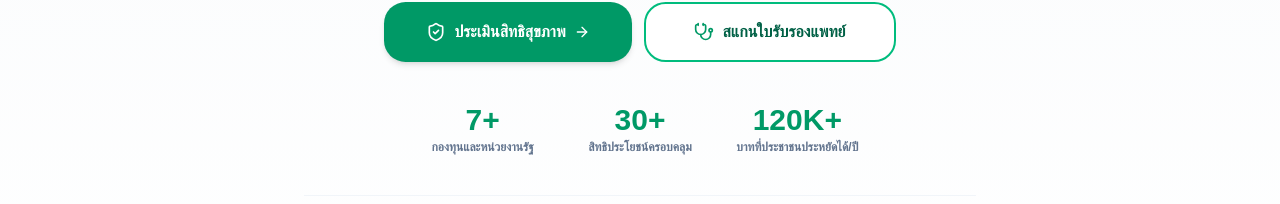
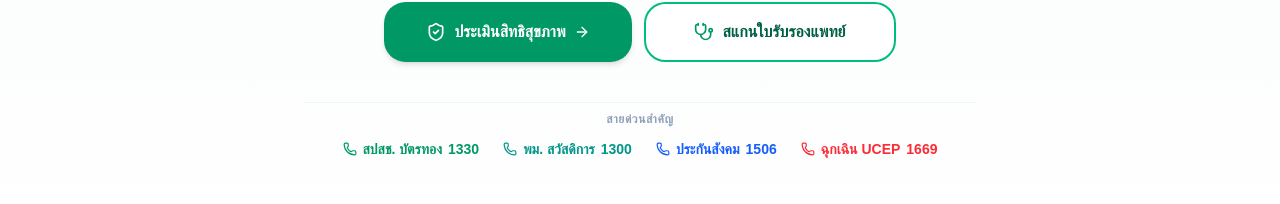
Before and after one commit to pidsana42-lgtm/CarePulse-AI, a Next.js app in the folder frontend/: page / in a window 1280 px wide. Shown: the part 424-628 px from the top of the page. Built offline with nearby package versions, Linux system fonts and the light colour scheme; no server answers; a web font is replaced by a local one.

Commit message:
style: Remove stats section from Hero

```diff
--- a/frontend/components/hero.tsx
+++ b/frontend/components/hero.tsx
@@ -1,10 +1,4 @@
 import { ShieldCheck, Stethoscope, Phone, ArrowRight } from 'lucide-react'
-
-const STATS = [
-  { value: '7+', label: 'กองทุนและหน่วยงานรัฐ' },
-  { value: '30+', label: 'สิทธิประโยชน์ครอบคลุม' },
-  { value: '120K+', label: 'บาทที่ประชาชนประหยัดได้/ปี' },
-]
 
 const HOTLINES = [
   { color: 'text-emerald-600', number: '1330', label: 'สปสช. บัตรทอง' },
@@ -50,16 +44,6 @@ export function Hero() {
           </a>
         </div>
 
-        {/* Stats */}
-        <div className="grid grid-cols-3 gap-6 w-full max-w-md">
-          {STATS.map((s, i) => (
-            <div key={i} className="text-center">
-              <div className="text-3xl font-black text-emerald-600">{s.value}</div>
-              <div className="text-xs text-slate-500 font-semibold mt-0.5 leading-tight">{s.label}</div>
-            </div>
-          ))}
-        </div>
-
         {/* Hotlines */}
         <div className="flex flex-wrap items-center justify-center gap-x-6 gap-y-2 text-sm text-slate-500 pt-2 border-t border-slate-100 w-full max-w-2xl">
           <span className="text-xs font-bold text-slate-400 uppercase tracking-wider w-full text-center mb-1">สายด่วนสำคัญ</span>
```
